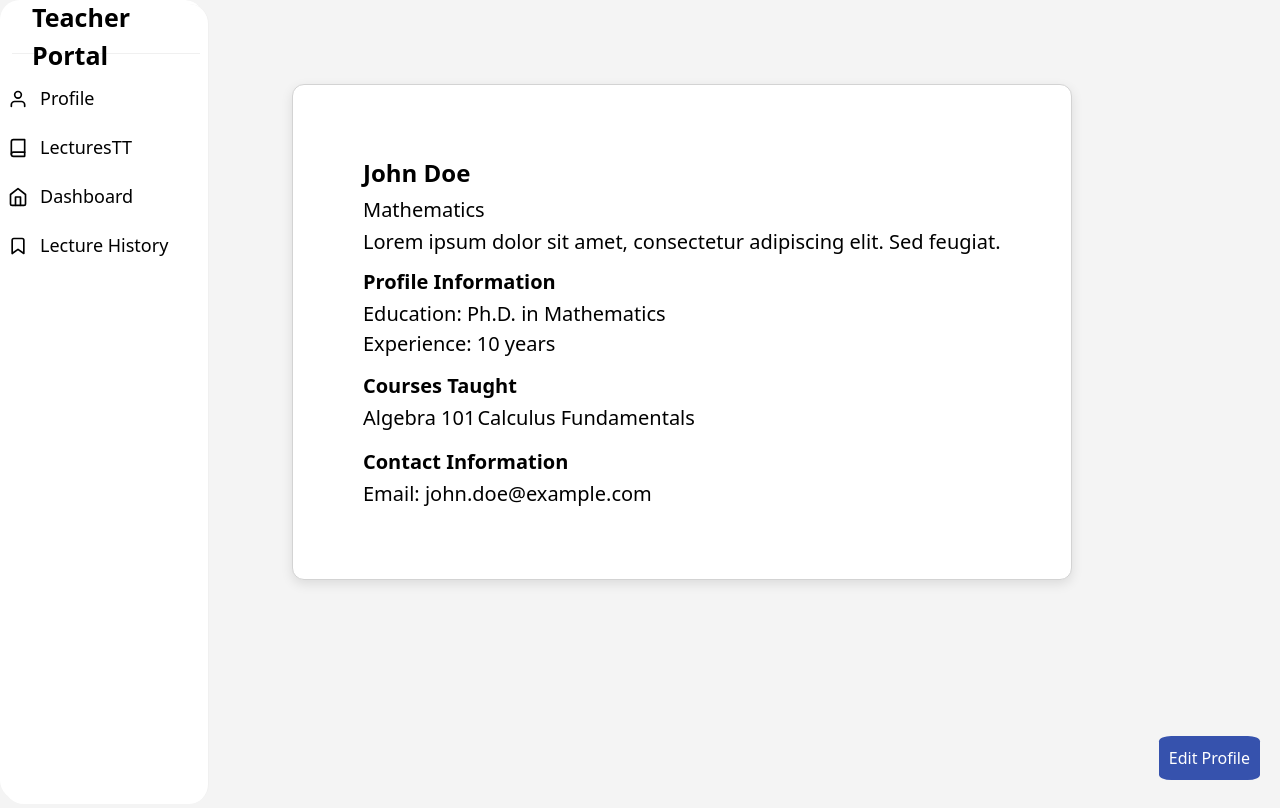
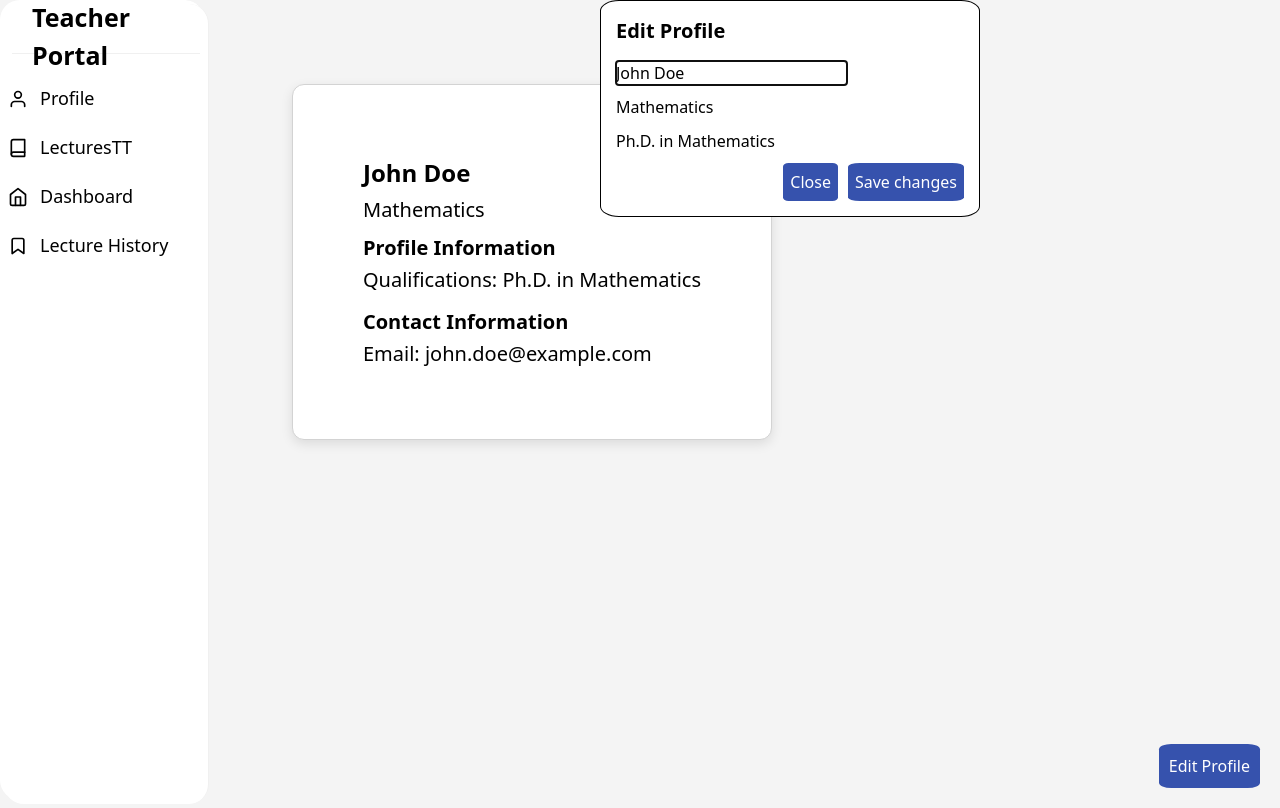
Before and after one commit to VedantKale08/FacultyPortal-MiniProject, a React (Create React App) app: page /teacher_profile in a window 1280 px wide. Both pictures are taken after a click on the button "Edit Profile". Built offline with nearby package versions, Linux system fonts and the light colour scheme.

Commit message:
added teacher profile modal for edit

```diff
--- a/src/components/TeacherPortal/TeacherProfile.js
+++ b/src/components/TeacherPortal/TeacherProfile.js
@@ -1,20 +1,38 @@
-import React from "react";
-import { Box, Flex, Text, Divider, Badge, Button, Heading } from "@chakra-ui/react";
+import React, { useState } from "react";
+import { Box, Flex, Text, Divider, Button, Modal, ModalOverlay, ModalContent, ModalHeader, ModalFooter, ModalBody, ModalCloseButton, Input } from "@chakra-ui/react";
 import SideBarTeacher from "./SideBarTeacher";
 
 const TeacherProfile = () => {
   // Dummy teacher data
-  const teacher = {
+  const initialTeacherData = {
     name: "John Doe",
     subject: "Mathematics",
     bio: "Lorem ipsum dolor sit amet, consectetur adipiscing elit. Sed feugiat.",
     education: "Ph.D. in Mathematics",
-    experience: "10 years",
-    courses: ["Algebra 101", "Calculus Fundamentals"],
     contact: {
       email: "john.doe@example.com",
       // Add more contact info if needed
     },
+  };
+
+  const [isOpen, setIsOpen] = useState(false);
+  const [teacherData, setTeacherData] = useState(initialTeacherData);
+
+  const onClose = () => setIsOpen(false);
+  const onOpen = () => setIsOpen(true);
+
+  const handleInputChange = (event) => {
+    const { name, value } = event.target;
+    setTeacherData({
+      ...teacherData,
+      [name]: value,
+    });
+  };
+
+  const handleSubmit = () => {
+    // You can add code here to handle form submission, such as sending updated data to the server
+    console.log("Updated teacher data:", teacherData);
+    onClose(); // Close the modal after submission
   };
 
   return (
@@ -29,26 +47,18 @@ const TeacherProfile = () => {
           borderRadius="12px"
         >
           {/* Box containing teacher data */}
-          <Text fontSize="24px" fontWeight="bold" mb="4">{teacher.name}</Text>
-          <Text fontSize="20px" mb="2" color="gray.600">{teacher.subject}</Text>
-          <Text fontSize="20px" mb="4" color="gray.700">{teacher.bio}</Text>
+          <Text fontSize="24px" fontWeight="bold" mb="4">{teacherData.name}</Text>
+          <Text fontSize="20px" mb="2" color="gray.600">{teacherData.subject}</Text>
+          {/* <Text fontSize="20px" mb="4" color="gray.700">{teacherData.bio}</Text> */}
           <Divider mb="6" />
           <Box mb="6">
             <Text fontSize="20px" fontWeight="bold" mb="2">Profile Information</Text>
-            <Text fontSize="20px">Education: {teacher.education}</Text>
-            <Text fontSize="20px">Experience: {teacher.experience}</Text>
-          </Box>
-          <Divider mb="6" />
-          <Box mb="6">
-            <Text fontSize="20px" fontWeight="bold" mb="2">Courses Taught</Text>
-            {teacher.courses.map((course, index) => (
-              <Badge key={index} colorScheme="blue" fontSize="20px" mr="2" mb="2">{course}</Badge>
-            ))}
+            <Text fontSize="20px">Qualifications: {teacherData.education}</Text>
           </Box>
           <Divider mb="6" />
           <Box>
             <Text fontSize="20px" fontWeight="bold" mb="2">Contact Information</Text>
-            <Text fontSize="20px">Email: {teacher.contact.email}</Text>
+            <Text fontSize="20px">Email: {teacherData.contact.email}</Text>
             {/* Add more contact info if needed */}
           </Box>
         </Box>
@@ -62,9 +72,30 @@ const TeacherProfile = () => {
           position="absolute"
           bottom="20px"
           right="20px"
+          onClick={onOpen}
         >
           Edit Profile
         </Button>
+        {/* Edit Profile Modal */}
+        <Modal isOpen={isOpen} onClose={onClose}>
+          <ModalOverlay />
+          <ModalContent style={{backgroundColor:"#ffffff", maxWidth:"380px", marginLeft:"600px", border:"1px solid black", padding:"15px", borderRadius:"5%"}}>
+            <ModalHeader style={{fontWeight:"bold", fontSize:"20px", marginBottom:"15px"}}>Edit Profile</ModalHeader>
+            {/* <ModalCloseButton /> */}
+            <ModalBody>
+              <Input name="name" value={teacherData.name} onChange={handleInputChange} mb="4" placeholder="Name" style={{marginBottom:"10px"}}/>
+              <Input name="subject" value={teacherData.subject} onChange={handleInputChange} mb="4" placeholder="Subject" style={{marginBottom:"10px"}} />
+              {/* <Input name="bio" value={teacherData.bio} onChange={handleInputChange} mb="4" placeholder="Bio" /> */}
+              <Input name="education" value={teacherData.education} onChange={handleInputChange} mb="4" placeholder="Education" style={{marginBottom:"10px"}} />
+            </ModalBody>
+            <ModalFooter>
+              <Button colorScheme="blue" mr={3} onClick={onClose}  style={{backgroundColor:"#3652AD", color:"#ffffff", padding:"7px", borderRadius:"10%", marginRight:"10PX"}}>
+                Close
+              </Button>
+              <Button variant="ghost" onClick={handleSubmit}  style={{backgroundColor:"#3652AD", color:"#ffffff", padding:"7px", borderRadius:"10%"}}>Save changes</Button>
+            </ModalFooter>
+          </ModalContent>
+        </Modal>
       </Flex>
     </Flex>
   );
```
